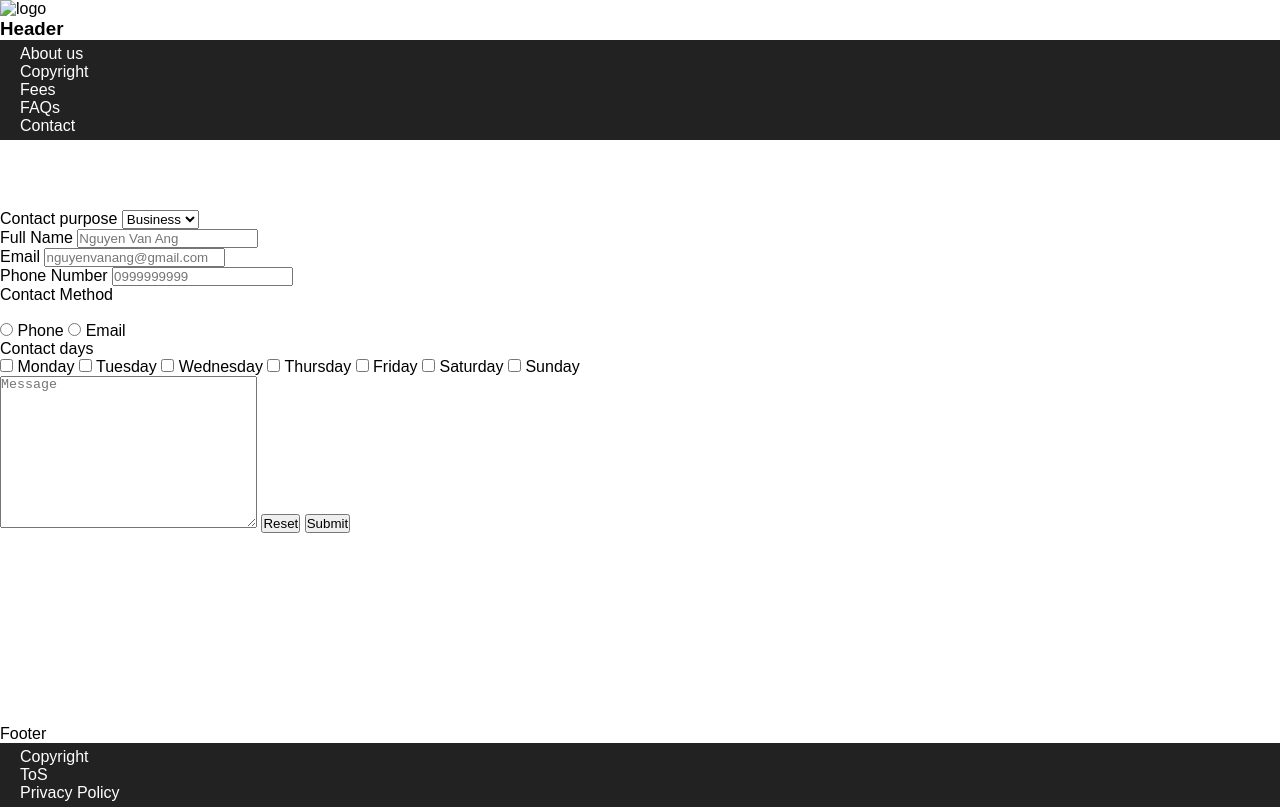
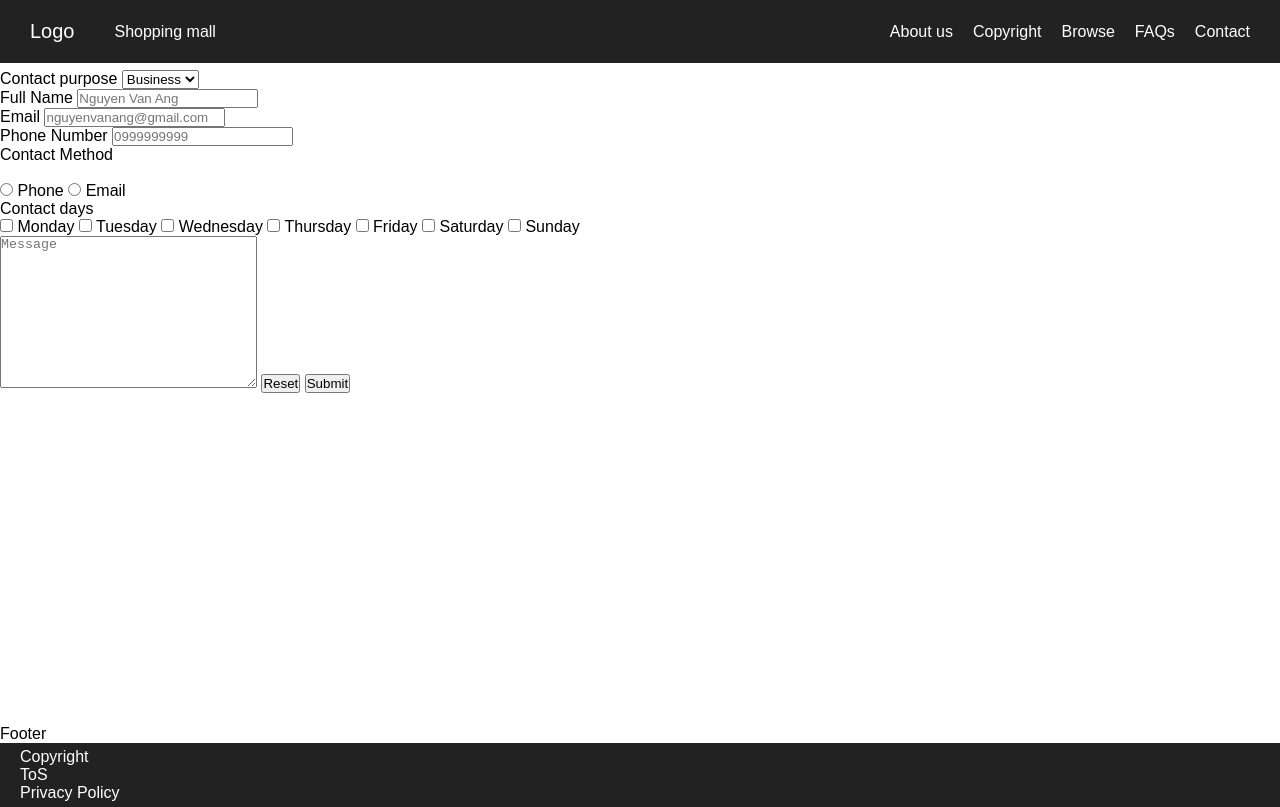
Before and after one commit to phatxttran1234/RMIT_webProg_assignment1, a plain HTML site: page mallPages/contact.html in a window 1280 px wide. Drawn offline with Linux system fonts and the light colour scheme.

Commit message:
fix up contact header

```diff
--- a/mallPages/contact.html
+++ b/mallPages/contact.html
@@ -8,19 +8,24 @@
     <title>Document</title>
 </head>
 <body>
-    <header>
-        <img src="#" alt="logo">
-        <h3>Header</h3>
-        <nav>
-            <ul>
-                <li><a href="#">About us</a></li>
-                <li><a href="#">Copyright</a></li>
-                <li><a href="#">Fees</a></li>
-                <li><a href="#">FAQs</a></li>
-                <li><a href="#">Contact</a></li>
-            </ul>
-        </nav>
-    </header>
+  <header class="mallHeader">
+      <nav>
+          <ul class="menu">
+              <li class="logo"><a href="#">Logo</a></li>
+              <li class="item mallName"><a href="#">Shopping mall</a></li>
+
+              <li class="item"><a href="aboutUs.html">About us</a></li>
+              <li class="item"><a href="fees.html">Copyright</a></li>
+              <li class="item subMenu2"><a href="#">Browse</a></li>
+              <li class="item item2"><a href="#">Browse By name</a></li>
+              <li class="item item2"><a href="#">Browse By category</a></li>
+              <li class="item"><a href="FAQs.html">FAQs</a></li>
+              <li class="item"><a href="contact.html">Contact</a></li>
+
+              <li class="toggle"><span class="bars"></span><li>
+          </ul>
+      </nav>
+  </header>
 
     <main>
         <form action="#" method="POST">
```
